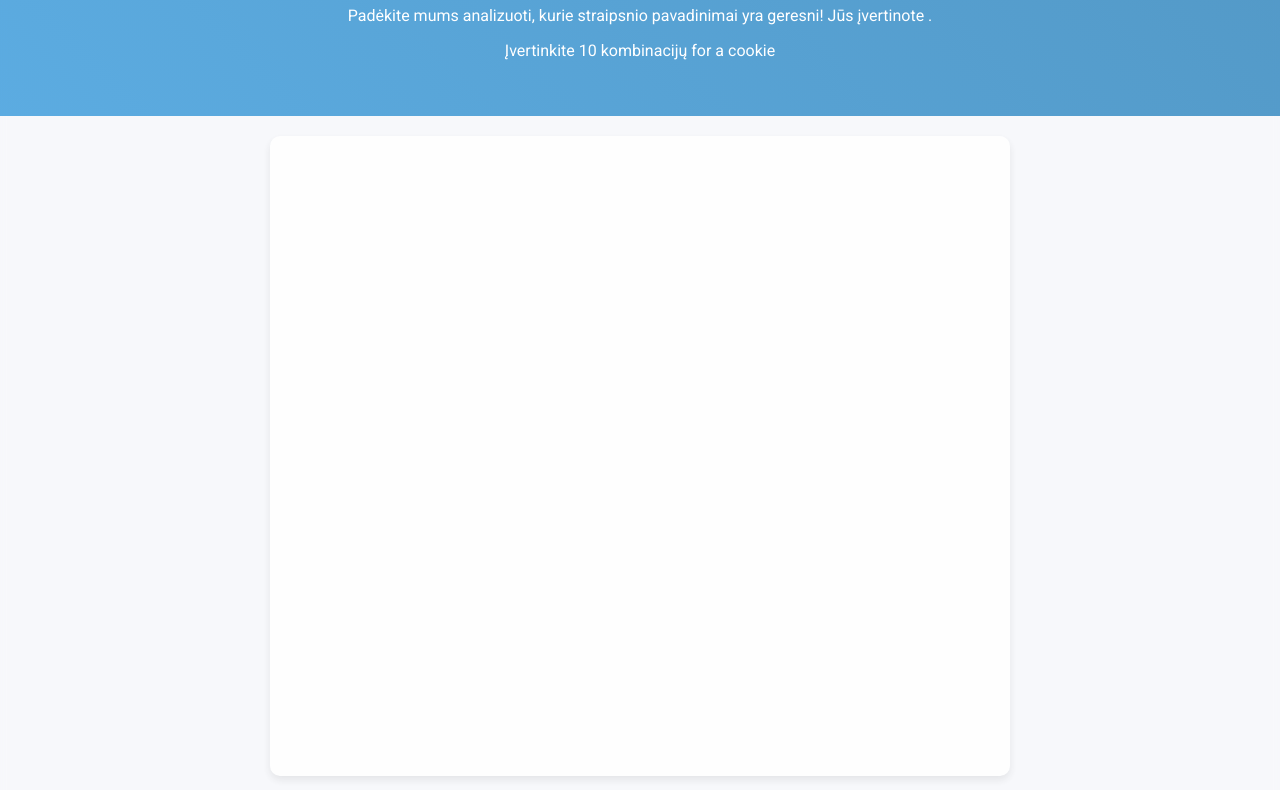
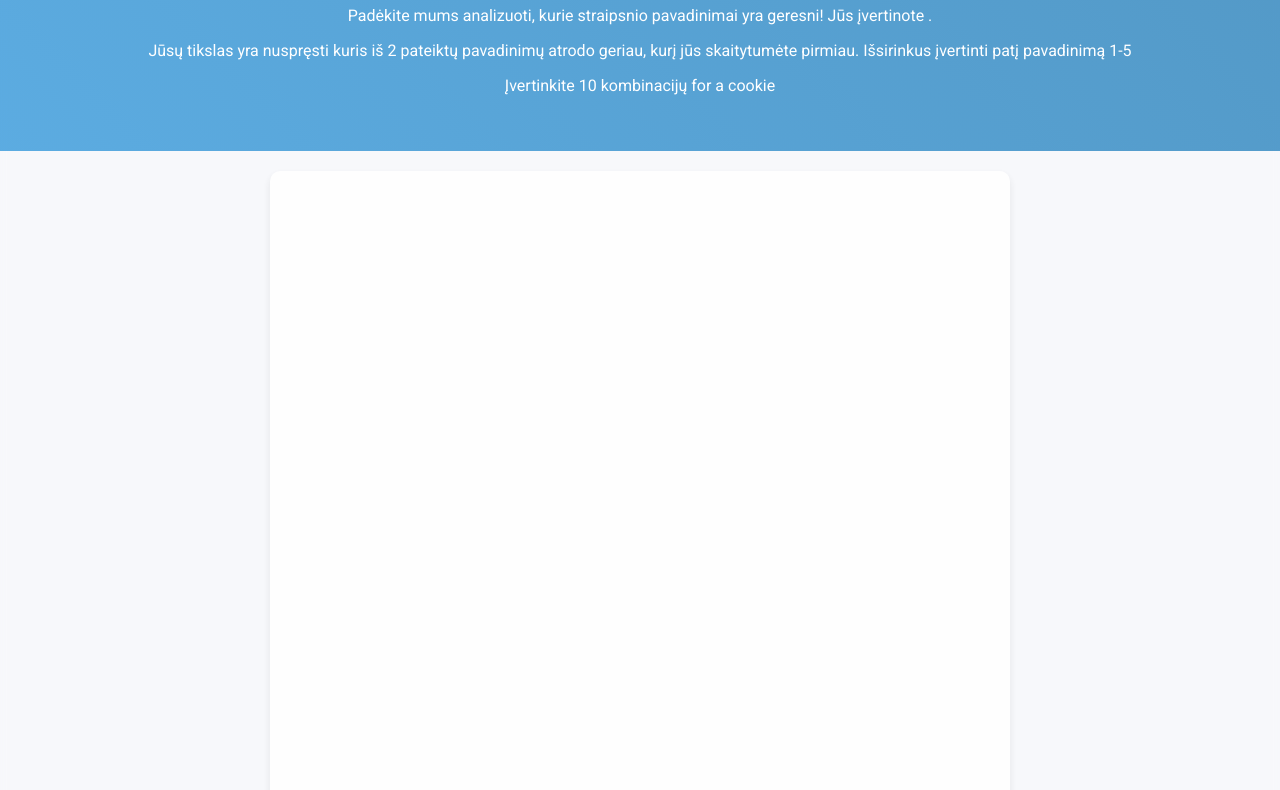
Before and after one commit to Miloldr/plsvote, a plain HTML site: page index.html in a window 1280 px wide. Shown: the part 115-905 px from the top of the page. Drawn offline with Linux system fonts and the light colour scheme; no server answers.

Commit message:
Update index.html

```diff
--- a/index.html
+++ b/index.html
@@ -13,6 +13,7 @@
     <header>
         <h1>Straipsnių Pavadinimų Analizė</h1>
         <p>Padėkite mums analizuoti, kurie straipsnio pavadinimai yra geresni! Jūs įvertinote <span id="combination-counter"></span>.</p>
+        <p>Jūsų tikslas yra nuspręsti kuris iš 2 pateiktų pavadinimų atrodo geriau, kurį jūs skaitytumėte pirmiau. Išsirinkus įvertinti patį pavadinimą 1-5
         <p>Įvertinkite 10 kombinacijų for a cookie</p>
     </header>
     <main>
```
